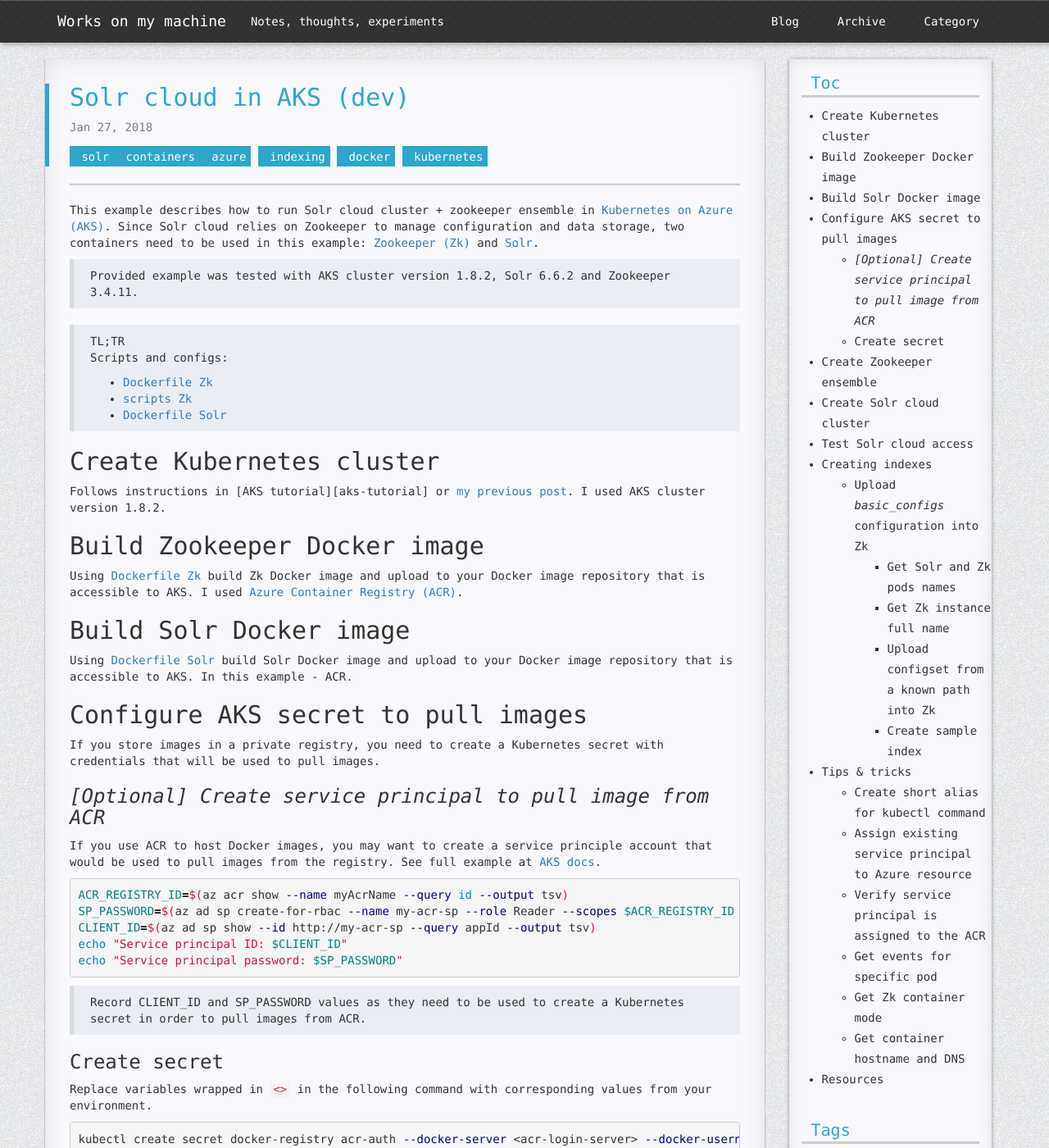
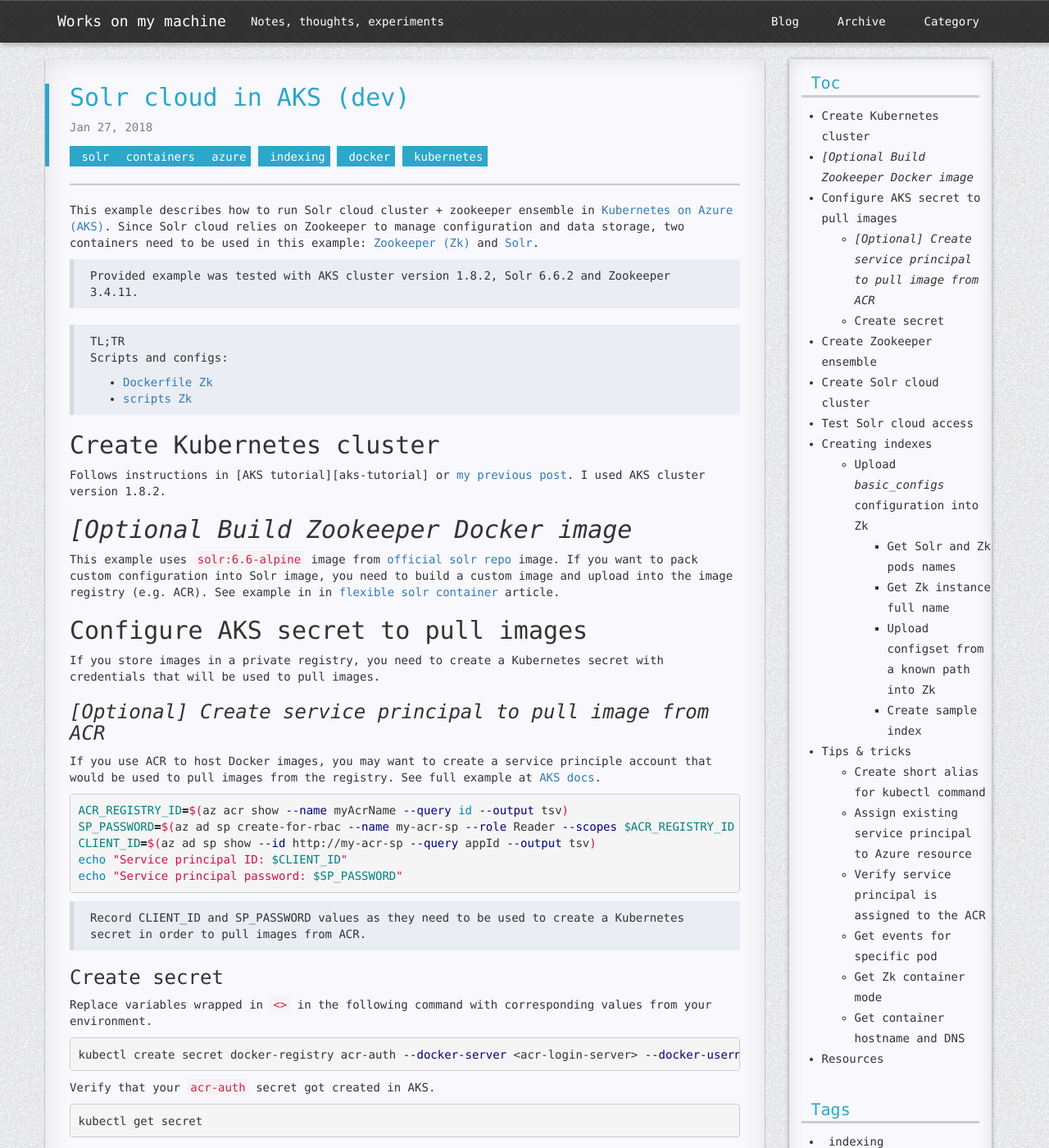
Before and after one commit to ivansharamok/blog, a Jekyll site: the page built from docs/_posts/2018-01-27-solrcloud-in-aks-dev.md, in a window 1280 px wide and 1400 px high. Shown: the whole window at 82% size. Built offline with Jekyll 4.4.1, drawn with Linux system fonts in a browser that asks for light colours; nearby versions of some CDN libraries; comment, search, counter and statistics services are not loaded; a style sheet for code colours, icons or effects is not loaded; some of the changed text lies outside the part shown.

Commit message:
updated kube files; used standard solr image

```diff
--- a/docs/_posts/2018-01-27-solrcloud-in-aks-dev.md
+++ b/docs/_posts/2018-01-27-solrcloud-in-aks-dev.md
@@ -16,16 +16,12 @@ This example describes how to run Solr cloud cluster + zookeeper ensemble in [Ku
 Scripts and configs:
 * [Dockerfile Zk][dockerfile-zk]
 * [scripts Zk][scripts-zk]
-* [Dockerfile Solr][dockerfile-solr]
 
 ## Create Kubernetes cluster
 Follows instructions in [AKS tutorial][aks-tutorial] or [my previous post][solr-in-aks]. I used AKS cluster version 1.8.2.
 
-## Build Zookeeper Docker image
-Using [Dockerfile Zk][dockerfile-zk] build Zk Docker image and upload to your Docker image repository that is accessible to AKS. I used [Azure Container Registry (ACR)][acr-doc].
-
-## Build Solr Docker image
-Using [Dockerfile Solr][dockerfile-solr] build Solr Docker image and upload to your Docker image repository that is accessible to AKS. In this example - ACR.
+## *[Optional Build Zookeeper Docker image*
+This example uses `solr:6.6-alpine` image from [official solr repo](https://hub.docker.com/_/solr/) image. If you want to pack custom configuration into Solr image, you need to build a custom image and upload into the image registry (e.g. ACR). See example in in [flexible solr container][solr-flex] article.
 
 ## Configure AKS secret to pull images
 If you store images in a private registry, you need to create a Kubernetes secret with credentials that will be used to pull images.
@@ -159,8 +155,8 @@ kubectl exec <podName> -- sh -c 'echo $(hostname -d)'
 [zk-centos]: https://hub.docker.com/r/paulbrown/zookeeper/
 [acr-auth]: https://docs.microsoft.com/en-us/azure/container-registry/container-registry-auth-aks?#access-with-kubernetes-secret
 [solr-in-aks]: {% post_url 2017-11-07-run-solr-container-in-azure-kubernetes-cluster %}
-[zk-yaml]: {{ "/resources/media/2018-01-27-solrcloud-in-aks-dev/kube/zookeeper-ephemeral.yaml" | relative_url }}
-[solr-yaml]: {{ "/resources/media/2018-01-27-solrcloud-in-aks-dev/kube/solrcloud-ephemeral.yaml" | relative_url }}
+[zk-yaml]: {{ "/resources/media/2018-01-27-solrcloud-in-aks-dev/kube/zookeeper.yaml" | relative_url }}
+[solr-yaml]: {{ "/resources/media/2018-01-27-solrcloud-in-aks-dev/kube/solrcloud.yaml" | relative_url }}
 [dockerfile-zk]: {{ "/resources/media/2018-01-27-solrcloud-in-aks-dev/zk/Dockerfile" | relative_url }}
 [scripts-zk]: {{ "/resources/media/2018-01-27-solrcloud-in-aks-dev/zk" | prepend: site.github_blog_root }}
-[dockerfile-solr]: {{ "/resources/media/2018-01-27-solrcloud-in-aks-dev/solr/Dockerfile" | relative_url }}
+[solr-flex]: {% post_url 2017-09-24-flexible-solr-container-image-for-sitecore %}
--- a/docs/resources/media/2018-01-27-solrcloud-in-aks-dev/kube/solrcloud-ephemeral.yaml
+++ b/docs/resources/media/2018-01-27-solrcloud-in-aks-dev/kube/solrcloud.yaml
@@ -35,7 +35,7 @@ spec:
         fsGroup: 8983
       containers:
       - name: solr
-        image: "isregistry.azurecr.io/solrcloud-flex:6.6"
+        image: "solr:6.6-alpine"
         imagePullPolicy: IfNotPresent
         ports:
         - containerPort: 8983
@@ -44,5 +44,3 @@ spec:
         - sh
         - -c
         - solr start -f -c -z zk-0.zk.default.svc.cluster.local:2181,zk-1.zk.default.svc.cluster.local:2181,zk-2.zk.default.svc.cluster.local:2181
-      imagePullSecrets:
-      - name: acr-isregistry-auth
```
Also changed, not shown: other parts of docs/_posts/2018-01-27-solrcloud-in-aks-dev.md (+4 -4 lines), docs/resources/media/2018-01-27-solrcloud-in-aks-dev/kube/zookeeper-ephemeral.yaml (deleted, +0 -64 lines), docs/resources/media/2018-01-27-solrcloud-in-aks-dev/kube/zookeeper.yaml (added, +64 -0 lines).
